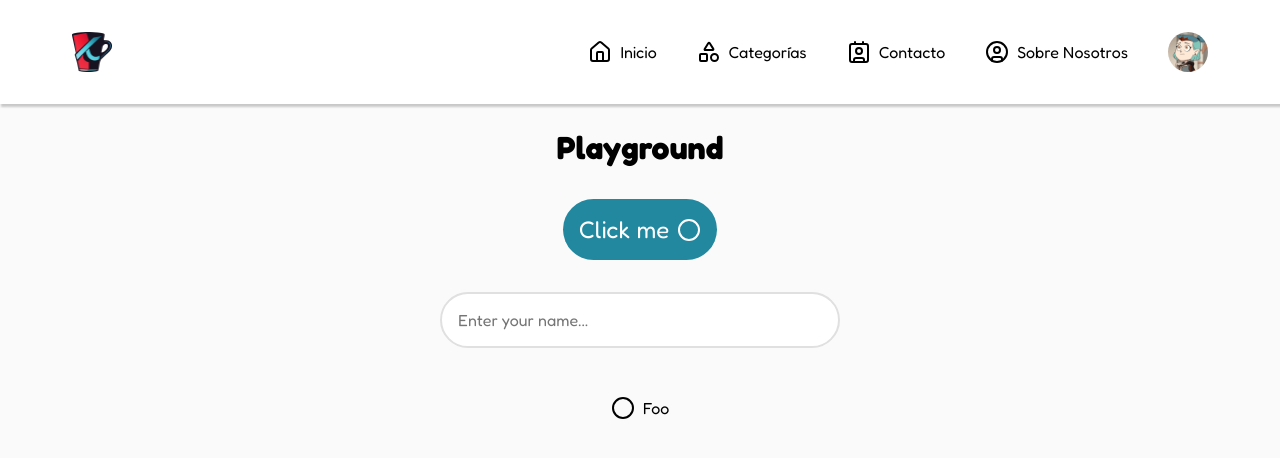
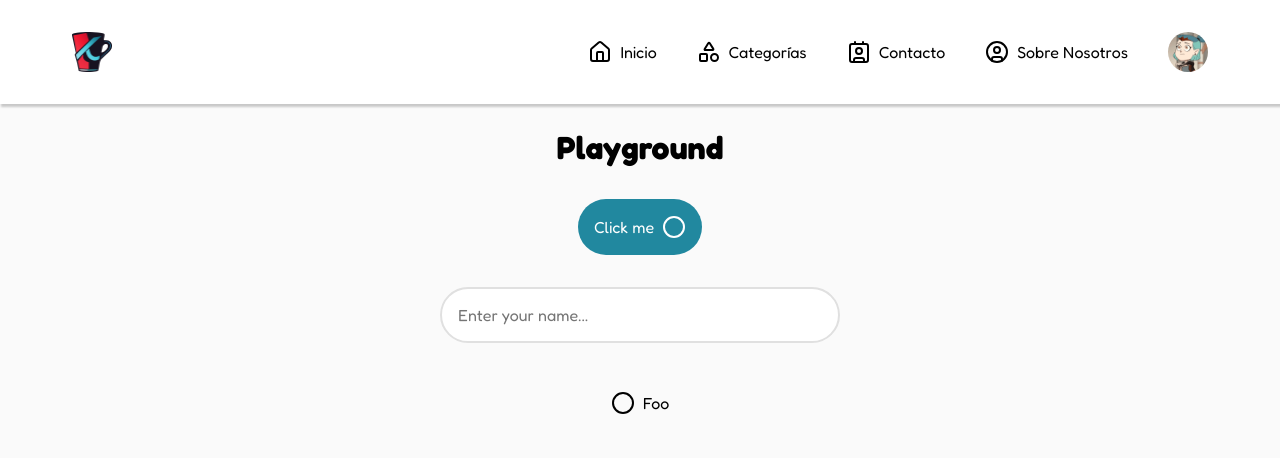
Before and after one commit to joseeduardohg/sublicup, a Next.js app: page /playground in a window 1280 px wide. Shown: the top 458 px of the page. Built offline with nearby package versions, Linux system fonts and the light colour scheme.

Commit message:
Add button component variants

```diff
--- a/src/components/ui/button/button.module.css
+++ b/src/components/ui/button/button.module.css
@@ -3,13 +3,11 @@
   justify-content: center;
   align-items: center;
   gap: 0.5rem;
-  padding: 1rem;
   border: none;
   border-radius: 2rem;
-  color: var(--on-primary);
-  background-color: var(--primary);
+  /* color: var(--on-primary);
+  background-color: var(--primary); */
   font-family: var(--font-fredoka);
-  font-size: 1.5rem;
   text-align: center;
   text-decoration: none;
   transition: all 0.2s;
@@ -20,3 +18,28 @@
   /* background-color: var(--primary-dark); */
   scale: 1.1;
 }
+
+.primary {
+  color: var(--on-primary);
+  background-color: var(--primary);
+}
+
+.secondary {
+  color: var(--on-secondary);
+  background-color: var(--secondary);
+}
+
+.small {
+  padding: 0.5rem;
+  font-size: 0.75rem;
+}
+
+.medium {
+  font-size: 1rem;
+  padding: 1rem;
+}
+
+.large {
+  font-size: 1.5rem;
+  padding: 1rem;
+}
--- a/src/components/ui/button/button.tsx
+++ b/src/components/ui/button/button.tsx
@@ -1,23 +1,50 @@
 'use client';
 
+import { cva } from 'class-variance-authority';
 import type { LucideIcon } from 'lucide-react';
 import { PropsWithChildren } from 'react';
 import styles from './button.module.css';
 
+const button = cva(styles.button, {
+  variants: {
+    intent: {
+      primary: styles.primary,
+      secondary: styles.secondary,
+    },
+    size: {
+      small: styles.small,
+      medium: styles.medium,
+      large: styles.large,
+    },
+  },
+  // compoundVariants: [],
+  defaultVariants: {
+    intent: 'primary',
+    size: 'medium',
+  },
+});
+
 type ButtonProps = PropsWithChildren & {
+  intent?: 'primary' | 'secondary';
+  size?: 'small' | 'medium' | 'large';
   icon?: LucideIcon;
   className?: string;
   onClick?: () => void;
 };
 
 export default function Button({
+  intent,
+  size,
   icon: Icon,
   className,
   children,
   onClick,
 }: ButtonProps) {
   return (
-    <button className={`${styles.button} ${className}`} onClick={onClick}>
+    <button
+      className={`${button({ intent, size })} ${className}`}
+      onClick={onClick}
+    >
       {children}
       {Icon && <Icon />}
     </button>
```
